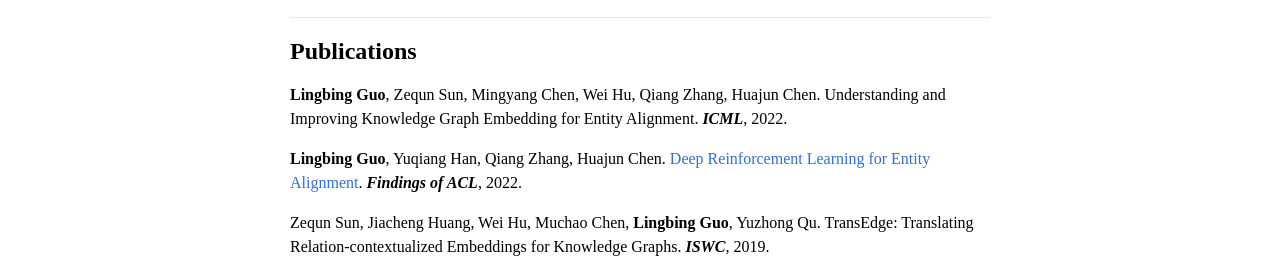
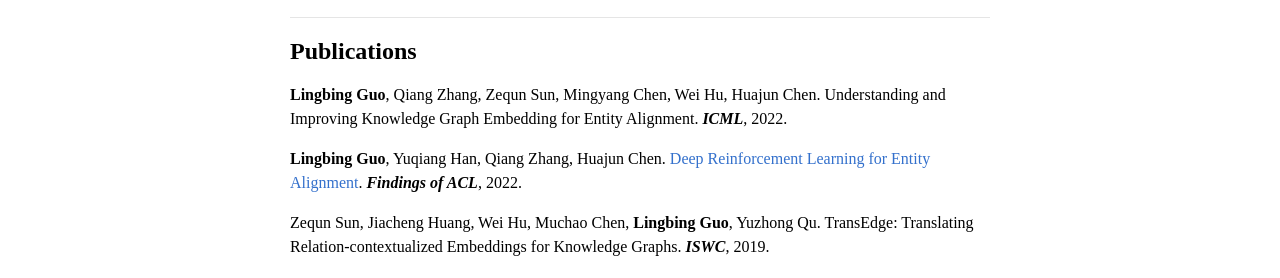
Before and after one commit to guolingbing/guolingbing.github.io, a Jekyll site: the page built from index.md, in a window 1280 px wide. Shown: the part 269-547 px from the top of the page. Built offline with Jekyll 4.4.1, drawn with Linux system fonts in a browser that asks for light colours; our own code applies the rules of GitHub Pages for plain Markdown files.

Commit message:
Update index.md

```diff
--- a/index.md
+++ b/index.md
@@ -14,7 +14,7 @@ Computer Science and Technology in 2016 at Henan University, and M.S. degree in
 
 ## Publications
 
-**Lingbing Guo**, Zequn Sun, Mingyang Chen, Wei Hu, Qiang Zhang, Huajun Chen. Understanding and Improving Knowledge Graph Embedding for Entity Alignment. ***ICML***, 2022.
+**Lingbing Guo**, Qiang Zhang, Zequn Sun, Mingyang Chen, Wei Hu, Huajun Chen. Understanding and Improving Knowledge Graph Embedding for Entity Alignment. ***ICML***, 2022.
 
 **Lingbing Guo**, Yuqiang Han, Qiang Zhang, Huajun Chen. [Deep Reinforcement Learning for Entity Alignment](https://openreview.net/pdf?id=CRBzhRdkycU). ***Findings of ACL***, 2022.
 
```
